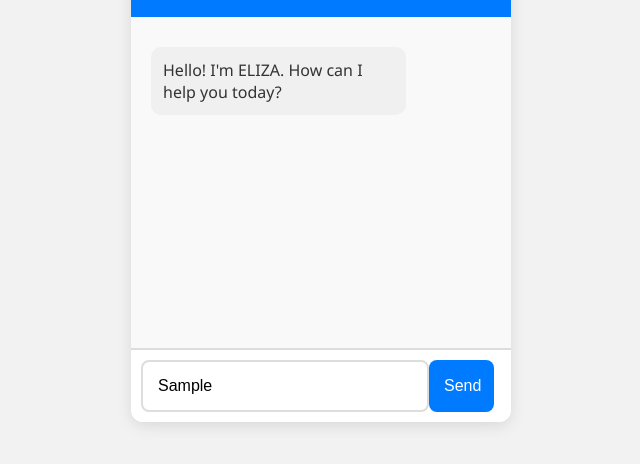
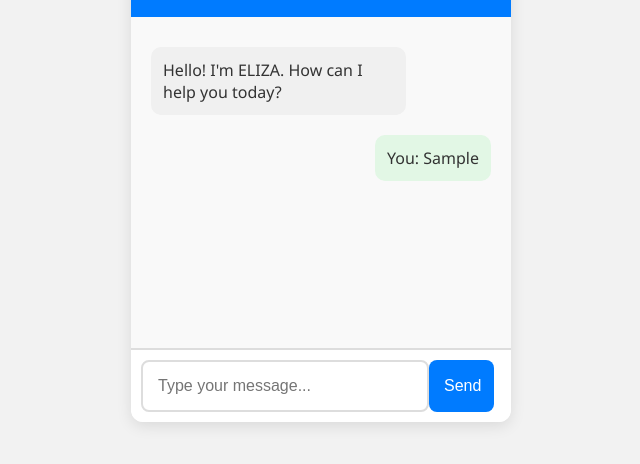
Before and after one commit to kkmm1234/emergingtechnologies, a plain HTML site: page eliza/index.html in a window 1280 px wide. Both pictures are taken after typing "Sample" into the empty fields and a click on the button "Send". Shown: the part 228-692 px from the top of the page, without its empty margins (319-959 px from the left). Drawn offline with Linux system fonts and the light colour scheme.

Commit message:
Eliza bot - added js logic so user message appears sent

```diff
--- a/eliza/eliza.js
+++ b/eliza/eliza.js
@@ -0,0 +1,23 @@
+//DOM elements
+const inputElement = document.getElementById('userInput');
+const sendButton = document.getElementById('sendButton');
+const textArea = document.getElementById('conversation');
+
+//messages funcion
+function addMessage() {
+    const userMessage = inputElement.value.trim();
+
+    if (userMessage === "") {
+        return; //do nothing if input is empty
+    }
+
+    //add user message
+    const userElement = document.createElement('div');
+    userElement.className = 'user-message';
+    userElement.textContent = `You: ${userMessage}`;
+    textArea.appendChild(userElement);
+
+    inputElement.value = '';
+}
+
+sendButton.addEventListener('click', addMessage);
--- a/eliza/index.html
+++ b/eliza/index.html
@@ -30,6 +30,6 @@
     </div>
 
     <!--link to external JavaScript file -->
-    <script src="eliza/eliza.js"></script>
+    <script src="eliza.js"></script>
 </body>
 </html>
--- a/eliza/style.css
+++ b/eliza/style.css
@@ -1,11 +1,10 @@
-/*reset default margin padding set box-sizing to border-box for all*/
 * {
     margin: 0;
     padding: 0;
     box-sizing: border-box;
 }
 
-/*style for the body element*/
+/*style for the body*/
 body {
     font-family: 'Segoe UI', Tahoma, Geneva, Verdana, sans-serif;
     background-color: #f2f2f2;
@@ -57,6 +56,8 @@ header p {
     overflow-y: auto;
     background-color: #f9f9f9;
     border-bottom: 2px solid #ddd;
+    display: flex;
+    flex-direction: column;
 }
 
 /*style for the input*/
@@ -78,7 +79,7 @@ header p {
     transition: border-color 0.3s;
 }
 
-/*style for the input field when clicked*/
+/*style for the input field clicked*/
 .input-container input:focus {
     border-color: #007BFF;
     outline: none;
@@ -104,7 +105,6 @@ header p {
 
 /*style for user messages*/
 .user-message {
-    text-align: right;
     background-color: #e2f7e5;
     color: #333;
     margin: 10px 0;
@@ -113,11 +113,12 @@ header p {
     max-width: 75%;
     display: inline-block;
     word-wrap: break-word;
+    align-self: flex-end;  /*aligns the user message to the right*/
+    text-align: right;     /*aligns text inside the user message to the right*/
 }
 
-/*style for eliza messages*/
+/*style for ELIZA messages*/
 .eliza-message {
-    text-align: left;
     background-color: #f0f0f0;
     margin: 10px 0;
     padding: 12px;
@@ -125,4 +126,6 @@ header p {
     max-width: 75%;
     display: inline-block;
     word-wrap: break-word;
+    align-self: flex-start;  /*aligns the ELIZA message to the left*/
+    text-align: left;        /*aligns text inside the ELIZA message to the left*/
 }
```
